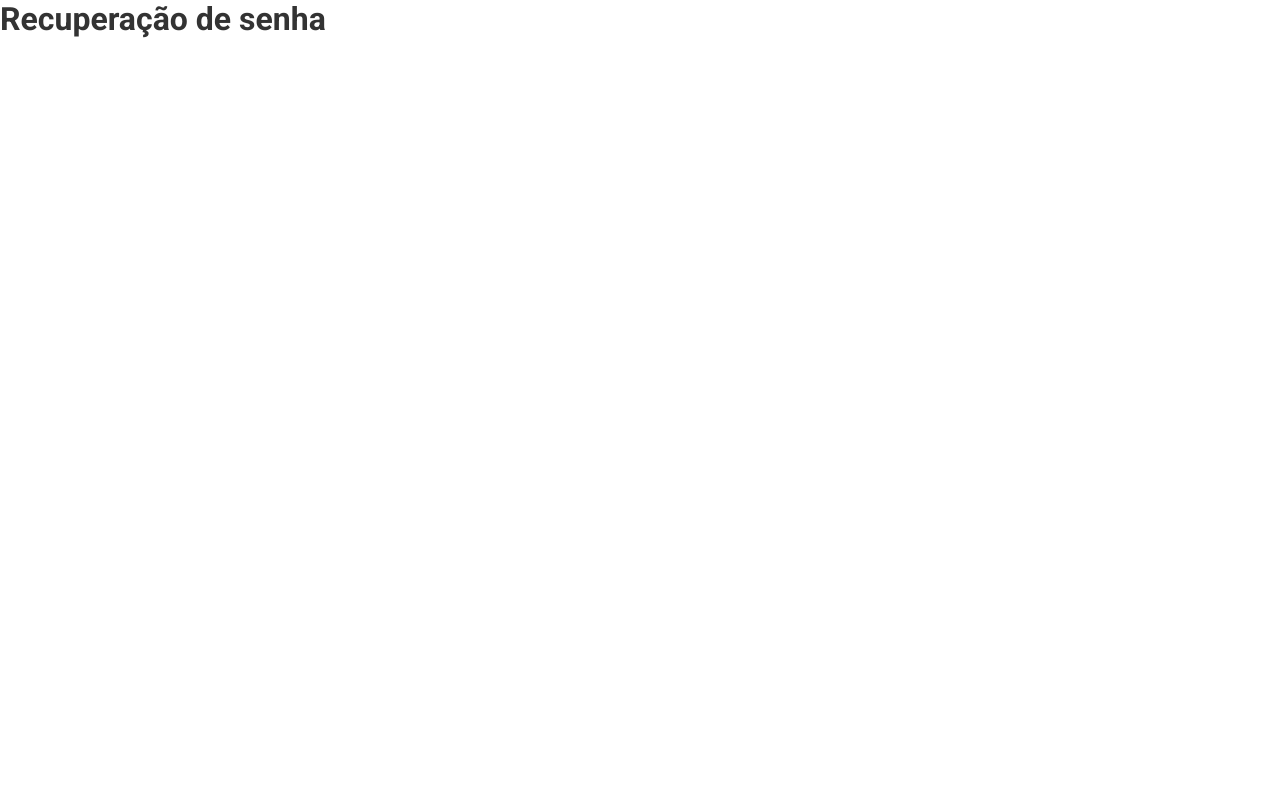
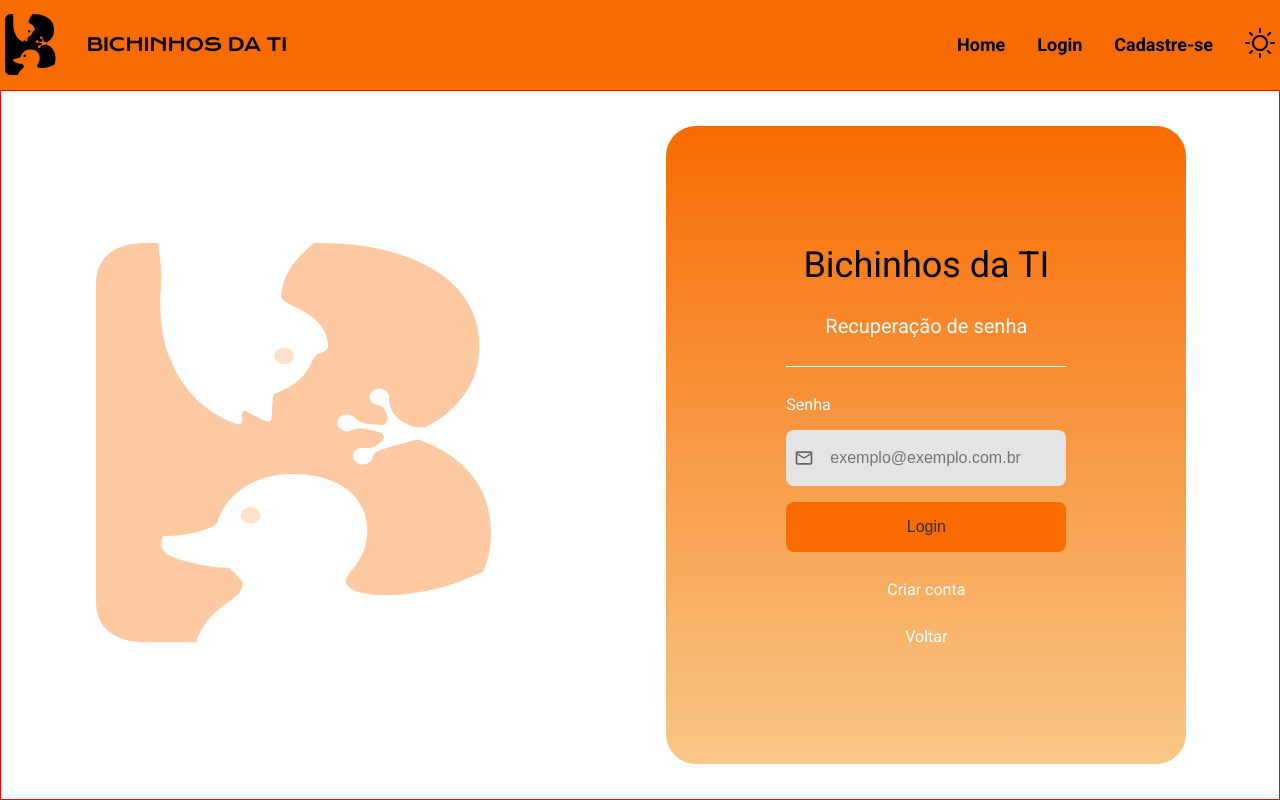
Before and after one commit to Capivara-s-Team/CapSync-Front-End, a React (Vite) app: page /recovery in a window 1280 px wide. Built offline with nearby package versions, Linux system fonts and the light colour scheme; a web font is replaced by a local one.

Commit message:
:sparkle: feat: create recovery-password screen

```diff
--- a/src/pages/login/Login.styles.ts
+++ b/src/pages/login/Login.styles.ts
@@ -7,8 +7,6 @@ export const Container = styled.div`
   flex-direction: column;
   height: 100vh;
   width: 100vw;
-
-
   `;
 
 export const Content = styled.div`
@@ -17,17 +15,6 @@ export const Content = styled.div`
   justify-content: space-evenly;
   height: 85%;
   width: 100%;
-`;
-
-export const ThemeIcon = styled.div`
-  display: flex;
-  justify-content: flex-start;
-  padding-left: 16px;
-  width: 100%;
-
-  @media screen and (min-width: 768px) {
-    display: none;
-  }
 `;
 
 export const LoginContainer = styled.div`
--- a/src/pages/login/Login.tsx
+++ b/src/pages/login/Login.tsx
@@ -1,7 +1,6 @@
-import { Container, Content, LoginContainer, LoginContent, ThemeIcon } from "./Login.styles";
+import { Container, Content, LoginContainer, LoginContent } from "./Login.styles";
 import { GlobalStyle } from "../../styles/globalStyles";
 
-import night_icon from "../../assets/svg/night_icon.svg";
 import mainLogo from "../../assets/svg/main_logo.svg";
 import Navbar from "../../components/navbarMenu/NavbarMenu";
 import Button from "../../components/button/Button";
@@ -15,9 +14,6 @@ export function Login() {
       <GlobalStyle />
       <Navbar />
       <Content>
-        <ThemeIcon>
-          <img src={night_icon} alt="" />
-        </ThemeIcon>
         <div>
           <img className="center_logo" src={mainLogo} alt="Center Logo" />
         </div>
@@ -33,9 +29,11 @@ export function Login() {
             <Button text="Login" color="#fa6c00" textColor="#2f2f2f" width={17.5} />
 
             <a href="">
-              <Link to={"/recover-password"}>Criar conta</Link>
+              <Link to={"/singup1"}>Criar conta</Link>
             </a>
-            <a href="">Esqueceu sua senha?</a>
+            <a href="">
+              <Link to={"/recovery"}>Esqueceu sua senha?</Link>
+            </a>
           </LoginContent>
         </LoginContainer>
       </Content>
--- a/src/pages/passwordRecovery/PasswordRecovery.styles.ts
+++ b/src/pages/passwordRecovery/PasswordRecovery.styles.ts
@@ -0,0 +1,71 @@
+import styled from "styled-components";
+
+export const Container = styled.div`
+  display: flex;
+  flex-direction: column;
+  align-items: center;
+  height: 100vh;
+
+`;
+
+export const Content = styled.div`
+  border: 1px solid #ff0000;
+  display: flex;
+  align-items: center;
+  justify-content: space-evenly;
+  width: 100vw;
+  height: 100%;
+  gap: 80px;
+
+`;
+
+export const RecoverContainer = styled.div`
+background: linear-gradient(180deg, #F86B01 0%, #F8C787 100%);
+display: flex;
+align-items: center;
+justify-content: center;
+flex-direction: column;
+gap: 24px;
+height: 90%;
+min-width: 520px;
+border-radius: 30px;
+
+  `;
+
+export const RecoverContent = styled.div`
+  display: flex;
+  flex-direction: column;
+  align-items: center;
+  justify-content: space-evenly;
+  gap: 28px;
+
+  .main-text{
+    font-size: 36px;
+    color: #000;
+  }
+
+  .login-text{
+    font-size: 20px;
+    color: #fff;
+    font-weight: lighter;
+  }
+  #border{
+     width: 280px;
+    border-bottom: 0.5px solid #FFF;
+    line-height: 0px;
+    font-weight: lighter
+  }
+
+  span{
+    color: #FFF;
+    display: flex;
+    flex-direction: column;
+    gap: 16px;
+    }
+
+    a{
+      text-decoration: none;
+      color: #FFF;
+    }
+
+`;
--- a/src/pages/passwordRecovery/PasswordRecovery.tsx
+++ b/src/pages/passwordRecovery/PasswordRecovery.tsx
@@ -1,8 +1,38 @@
-interface PasswordRecoveryProps {
+import { Container, Content, RecoverContainer, RecoverContent } from "./PasswordRecovery.styles";
 
+import Navbar from "../../components/navbarMenu/NavbarMenu";
+
+import mainLogo from "../../assets/svg/main_logo.svg";
+import { InputField } from "../../components/inputField/InputField";
+import { Link } from "react-router-dom";
+import Button from "../../components/button/Button";
+
+export default function PasswordRecovery() {
+  return (
+    <Container>
+      <Navbar />
+      <Content>
+        <div>
+          <img className="center_logo" src={mainLogo} alt="Center Logo" />
+        </div>
+        <RecoverContainer>
+          <RecoverContent>
+            <div className="main-text">Bichinhos da TI</div>
+            <div className="login-text">Recuperação de senha</div>
+            <div id="border"></div>
+            <span>
+              <InputField id="password-input" type="email" label="Senha" placeHolder="exemplo@exemplo.com.br" icon="Email" />
+              <Button text="Login" color="#fa6c00" textColor="#2f2f2f" width={17.5} />
+            </span>
+            <a href="">
+              <Link to={"/singup1"}>Criar conta</Link>
+            </a>
+            <a href="">
+              <Link to={"/login"}>Voltar</Link>
+            </a>
+          </RecoverContent>
+        </RecoverContainer>
+      </Content>
+    </Container>
+  );
 }
-export default function PasswordRecovery(props : PasswordRecoveryProps){
-    return(
-        <h1>Recuperação de senha</h1>
-    )
-}
```
